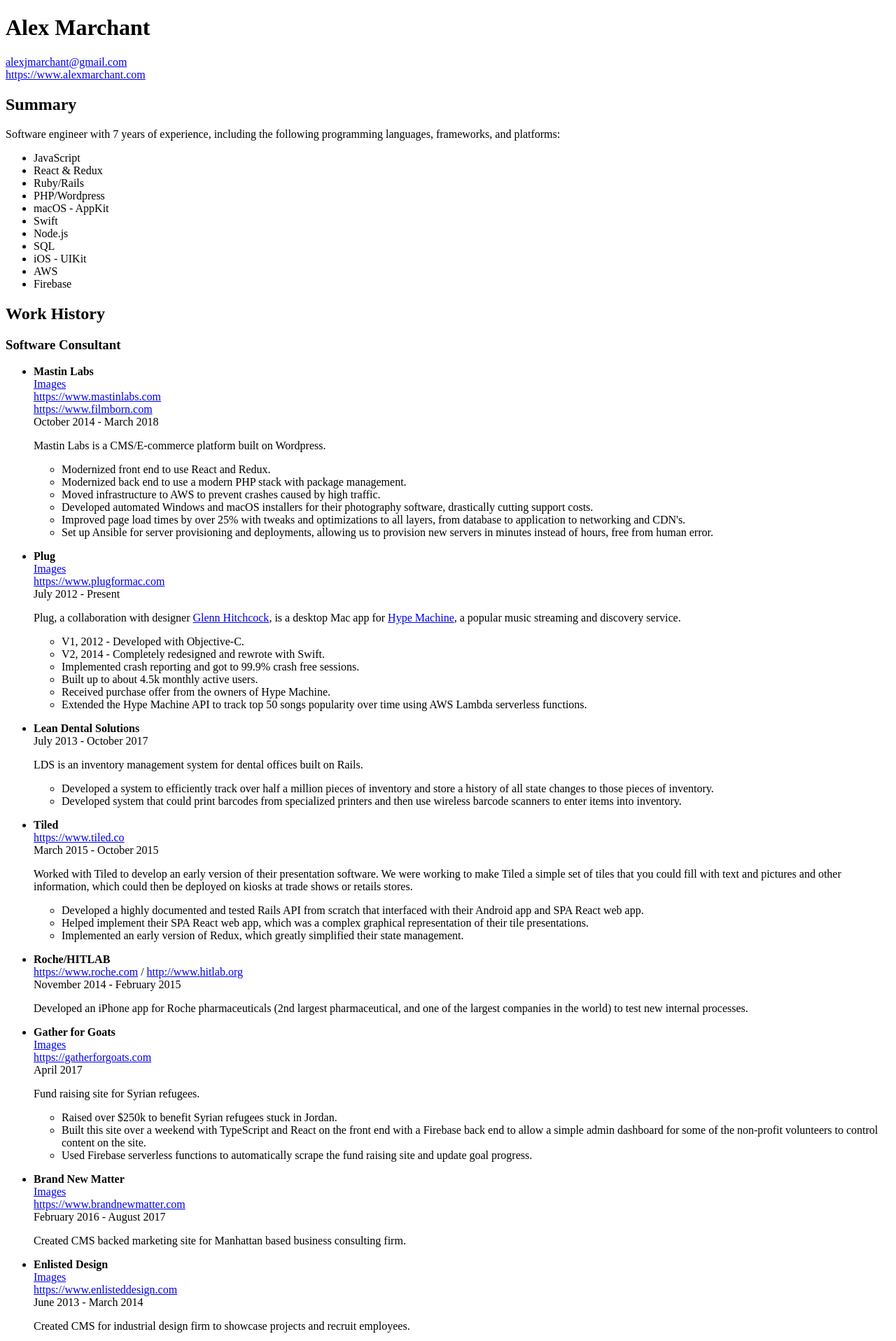
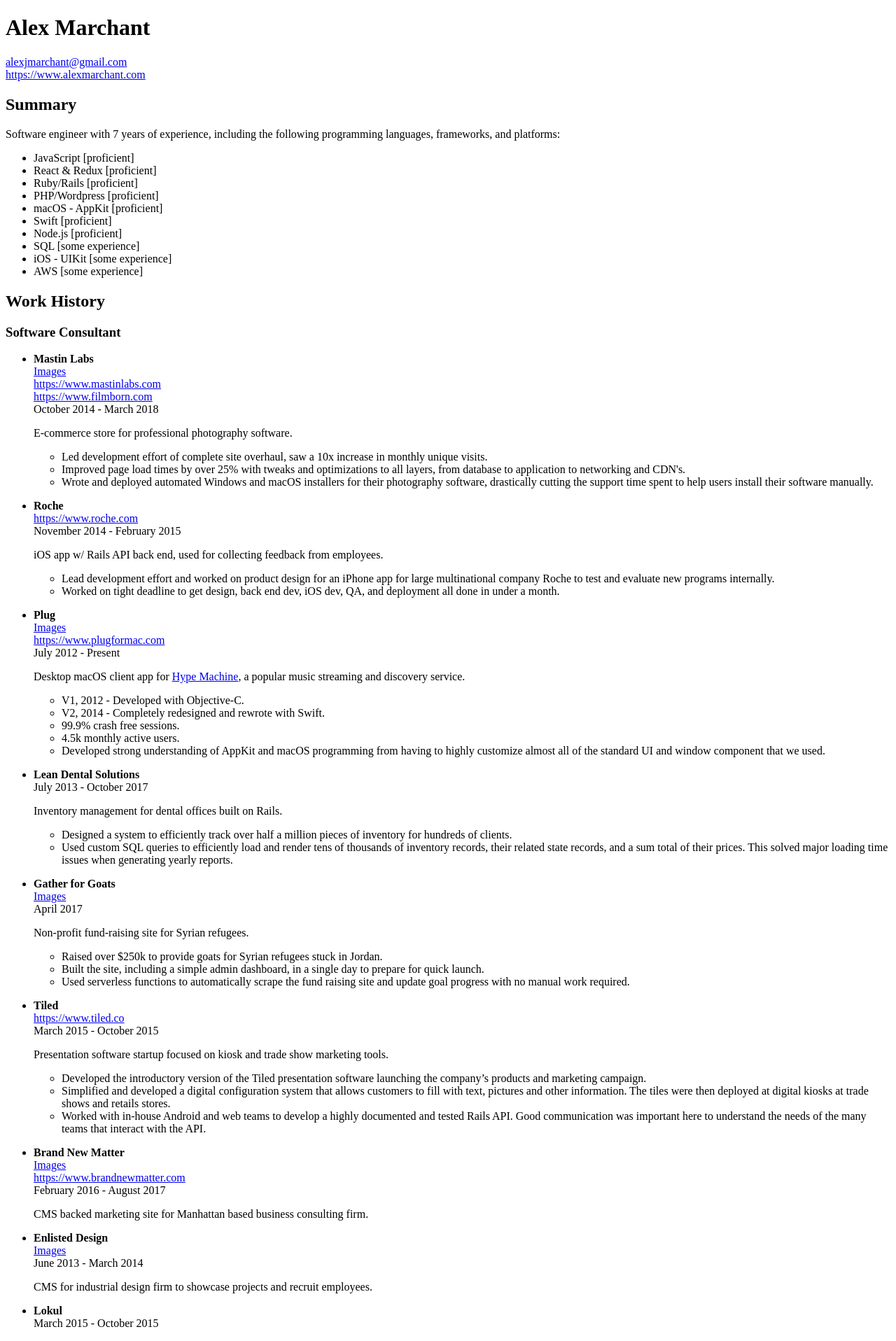
Before and after one commit to alexmarchant/alexmarchant.com, a PHP site: template site/templates/resume.twig in a window 1280 px wide. Shown: the top 1916 px of the page at 70% size. Run offline with PHP 8.4, Linux system fonts and the light colour scheme; the template is opened without the code that fills it, so the values that code supplies are empty; some libraries are stand-ins or nearby versions.

Commit message:
Resume tweaks

```diff
--- a/site/templates/resume.twig
+++ b/site/templates/resume.twig
@@ -15,17 +15,16 @@
     <h2>Summary</h2>
     <p>Software engineer with 7 years of experience, including the following programming languages, frameworks, and platforms:</p>
     <ul>
-      <li>JavaScript</li>
-      <li>React & Redux</li>
-      <li>Ruby/Rails</li>
-      <li>PHP/Wordpress</li>
-      <li>macOS - AppKit</li>
-      <li>Swift</li>
-      <li>Node.js</li>
-      <li>SQL</li>
-      <li>iOS - UIKit</li>
-      <li>AWS</li>
-      <li>Firebase</li>
+      <li>JavaScript [proficient]</li>
+      <li>React & Redux [proficient]</li>
+      <li>Ruby/Rails [proficient]</li>
+      <li>PHP/Wordpress [proficient]</li>
+      <li>macOS - AppKit [proficient]</li>
+      <li>Swift [proficient]</li>
+      <li>Node.js [proficient]</li>
+      <li>SQL [some experience]</li>
+      <li>iOS - UIKit [some experience]</li>
+      <li>AWS [some experience]</li>
     </ul>
   </div>
 
@@ -47,15 +46,26 @@
           October 2014 - March 2018
         </p>
         <p>
-          Mastin Labs is a CMS/E-commerce platform built on Wordpress.
+          E-commerce store for professional photography software.
         </p>
         <ul>
-          <li>Modernized front end to use React and Redux.</li>
-          <li>Modernized back end to use a modern PHP stack with package management.</li>
-          <li>Moved infrastructure to AWS to prevent crashes caused by high traffic.</li>
-          <li>Developed automated Windows and macOS installers for their photography software, drastically cutting support costs.</li>
+          <li>Led development effort of complete site overhaul, saw a 10x increase in monthly unique visits.</li>
           <li>Improved page load times by over 25% with tweaks and optimizations to all layers, from database to application to networking and CDN's.</li>
-          <li>Set up Ansible for server provisioning and deployments, allowing us to provision new servers in minutes instead of hours, free from human error.</li>
+          <li>Wrote and deployed automated Windows and macOS installers for their photography software, drastically cutting the support time spent to help users install their software manually.</li>
+        </ul>
+      </li>
+      <li>
+        <p>
+          <strong>Roche</strong>
+          <br />
+          <a href="https://www.roche.com">https://www.roche.com</a>
+          <br />
+          November 2014 - February 2015
+        </p>
+        <p>iOS app w/ Rails API back end, used for collecting feedback from employees.</p>
+        <ul>
+          <li>Lead development effort and worked on product design for an iPhone app for large multinational company Roche to test and evaluate new programs internally.</li>
+          <li>Worked on tight deadline to get design, back end dev, iOS dev, QA, and deployment all done in under a month.</li>
         </ul>
       </li>
       <li>
@@ -69,15 +79,14 @@
           July 2012 - Present
         </p>
         <p>
-          Plug, a collaboration with designer <a href="https://twitter.com/glennui" target="_blank" rel="noreferrer noopener">Glenn Hitchcock</a>, is a desktop Mac app for&nbsp;<a href="https://hypem.com" target="_blank" rel="noreferrer noopener">Hype Machine</a>, a popular music streaming and discovery service.
+          Desktop macOS client app for <a href="https://hypem.com" target="_blank" rel="noreferrer noopener">Hype Machine</a>, a popular music streaming and discovery service.
         </p>
         <ul>
           <li>V1, 2012 - Developed with Objective-C.</li>
           <li>V2, 2014 - Completely redesigned and rewrote with Swift.</li>
-          <li>Implemented crash reporting and got to 99.9% crash free sessions.</li>
-          <li>Built up to about 4.5k monthly active users.</li>
-          <li>Received purchase offer from the owners of Hype Machine.</li>
-          <li>Extended the Hype Machine API to track top 50 songs popularity over time using AWS Lambda serverless functions.</li>
+          <li>99.9% crash free sessions.</li>
+          <li>4.5k monthly active users.</li>
+          <li>Developed strong understanding of AppKit and macOS programming from having to highly customize almost all of the standard UI and window component that we used.</li>
         </ul>
       </li>
       <li>
@@ -87,11 +96,26 @@
           July 2013 - October 2017
         </p>
         <p>
-          LDS is an inventory management system for dental offices built on Rails.
+          Inventory management for dental offices built on Rails.
         </p>
         <ul>
-          <li>Developed a system to efficiently track over half a million pieces of inventory and store a history of all state changes to those pieces of inventory.</li>
-          <li>Developed system that could print barcodes from specialized printers and then use wireless barcode scanners to enter items into inventory.</li>
+          <li>Designed a system to efficiently track over half a million pieces of inventory for hundreds of clients.</li>
+          <li>Used custom SQL queries to efficiently load and render tens of thousands of inventory records, their related state records, and a sum total of their prices. This solved major loading time issues when generating yearly reports.</li>
+        </ul>
+      </li>
+      <li>
+        <p>
+          <strong>Gather for Goats</strong>
+          <br />
+          <a href="/projects/gather-for-goats">Images</a>
+          <br />
+          April 2017
+        </p>
+        <p>Non-profit fund-raising site for Syrian refugees.</p>
+        <ul>
+          <li>Raised over $250k to provide goats for Syrian refugees stuck in Jordan.</li>
+          <li>Built the site, including a simple admin dashboard, in a single day to prepare for quick launch.</li>
+          <li>Used serverless functions to automatically scrape the fund raising site and update goal progress with no manual work required.</li>
         </ul>
       </li>
       <li>
@@ -102,40 +126,11 @@
           <br />
           March 2015 - October 2015
         </p>
-        <p>Worked with Tiled to develop an early version of their presentation software. We were working to make Tiled a simple set of tiles that you could fill with text and pictures and other information, which could then be deployed on kiosks at trade shows or retails stores.</p>
+        <p>Presentation software startup focused on kiosk and trade show marketing tools.</p>
         <ul>
-          <li>Developed a highly documented and tested Rails API from scratch that interfaced with their Android app and SPA React web app.</li>
-          <li>Helped implement their SPA React web app, which was a complex graphical representation of their tile presentations.</li>
-          <li>Implemented an early version of Redux, which greatly simplified their state management.</li>
-        </ul>
-      </li>
-      <li>
-        <p>
-          <strong>Roche/HITLAB</strong>
-          <br />
-          <a href="https://www.roche.com">https://www.roche.com</a>
-          /
-          <a href="http://www.hitlab.org">http://www.hitlab.org</a>
-          <br />
-          November 2014 - February 2015
-        </p>
-        <p>Developed an iPhone app for Roche pharmaceuticals (2nd largest pharmaceutical, and one of the largest companies in the world) to test new internal processes.</p>
-      </li>
-      <li>
-        <p>
-          <strong>Gather for Goats</strong>
-          <br />
-          <a href="/projects/gather-for-goats">Images</a>
-          <br />
-          <a href="https://gatherforgoats.com">https://gatherforgoats.com</a>
-          <br />
-          April 2017
-        </p>
-        <p>Fund raising site for Syrian refugees.</p>
-        <ul>
-          <li>Raised over $250k to benefit Syrian refugees stuck in Jordan.</li>
-          <li>Built this site over a weekend with TypeScript and React on the front end with a Firebase back end to allow a simple admin dashboard for some of the non-profit volunteers to control content on the site.</li>
-          <li>Used Firebase serverless functions to automatically scrape the fund raising site and update goal progress.</li>
+          <li>Developed the introductory version of the Tiled presentation software launching the company’s products and marketing campaign.</li>
+          <li>Simplified and developed a digital configuration system that allows customers to fill with text, pictures and other information. The tiles were then deployed at digital kiosks at trade shows and retails stores.</li>
+          <li>Worked with in-house Android and web teams to develop a highly documented and tested Rails API. Good communication was important here to understand the needs of the many teams that interact with the API.</li>
         </ul>
       </li>
       <li>
@@ -148,7 +143,7 @@
           <br />
           February 2016 - August 2017
         </p>
-        <p>Created CMS backed marketing site for Manhattan based business consulting firm.</p>
+        <p>CMS backed marketing site for Manhattan based business consulting firm.</p>
 
       </li>
       <li>
@@ -157,11 +152,9 @@
           <br />
           <a href="/projects/enlisted-design">Images</a>
           <br />
-          <a href="https://www.enlisteddesign.com">https://www.enlisteddesign.com</a>
-          <br />
           June 2013 - March 2014
         </p>
-        <p>Created CMS for industrial design firm to showcase projects and recruit employees.</p>
+        <p>CMS for industrial design firm to showcase projects and recruit employees.</p>
       </li>
       <li>
         <p>
@@ -169,20 +162,23 @@
           <br />
           March 2015 - October 2015
         </p>
-        <p>Lokul allows businesses to use iBeacons without building their own mobile apps. I worked with them to build a functioning MVP version of their iPhone app.</p>
+        <p>iOS app that allows businesses to use iBeacons without building their own mobile apps.</p>
+        <ul>
+          <li>Worked to design and develop the MVP of their iPhone app.</li>
+        </ul>
       </li>
       <li>
         <p>
           <strong>Flavorpill</strong>
           <br />
-          <a href="http://www.flavorpill.com">http://www.flavorpill.com</a>
+          <a href="https://techcrunch.com/2012/10/09/flavorpill-ge/">https://techcrunch.com/2012/10/09/flavorpill-ge/</a>
           <br />
           February 2012
         </p>
         <p>Flavorpill is a curated service of things to do in major US cities.</p>
         <ul>
           <li>Worked to redesign their platform from the ground up, including rethinking of core parts of their strategy and implementation.</li>
-          <li>Worked with a small team during a 2 week sprint to build a functioning Rails MVP.</li>
+          <li>Rushed to meet very ambitious deadlines and build a functional v1 of the redesigned site.</li>
         </ul>
       </li>
     </ul>
@@ -210,9 +206,10 @@
           May 2011 - July 2011
         </p>
         <ul>
-          <li>Worked in leveraged lending arm of the Corporate Banking group; presented regularly to executive vice president level management.</li>
+          <li>Together with team closed deals worth over $100 million in 3 months, a record for the Corporate Banking group.</li>
+          <li>Analyzed proposals to the Leveraged Lending arm of the Corporate Banking group.</li>
+          <li>Presented regularly to executive vice president level management.</li>
           <li>Designed a new standard template for calculating cash flow which was implemented by the head of the leveraged lending arm.</li>
-          <li>Assisted in closing deals worth over $100 million in 3 months, a record for the Corporate Banking group.</li>
         </ul>
       </li>
     </ul>
@@ -225,7 +222,10 @@
           <br />
           September 2009 - June 2013
         </p>
-        <p>Purchased and restored rental properties in Detroit. I did most of the repairs myself, learning to fix plumbing, fixtures, appliances, windows, doors, etc. We turned a profit the first year, and continued earn money until we sold in 2013.</p>
+        <ul>
+          <li>Purchased and restored rental properties in Detroit performing extensive residential renovation and repairs.</li>
+          <li>Turned a profit the first year, and continued positive cash flow through sale of properties.</li>
+        </ul>
       </li>
     </ul>
 
@@ -238,9 +238,8 @@
           May 2009 - July 2009
         </p>
         <ul>
-          <li>Developed and tested breakthrough graphical display for measuring patient respiration, reducing user error up to 90%.</li>
-          <li>Used Excel and Visual Basic to program automatic testing procedure, cutting testing time by 43%.</li>
-          <li>Conclusions to be published in a peer-reviewed scientific journal.</li>
+          <li>Developed and tested breakthrough graphical display for measuring patient respiration, reducing staff error up to 90% compared to current text based displays.</li>
+          <li>Updated old testing procedures using advanced functionality in Excel and Visual Basic. Many steps were automated or simplified cutting testing time by 43%.</li>
         </ul>
       </li>
     </ul>
@@ -257,8 +256,8 @@
   <div>
     <h2>Other Notes</h2>
     <ul>
-      <li>Fluent in Russian.</li>
-      <li>Ran the 2017 New York marathon.</li>
+      <li>Fluent Russian - Speak/Read/Write</li>
+      <li>Fitness and running - 2017 New York Marathon</li>
     </ul>
   </div>
 </body>
```
Also changed, not shown: site/package.json (+6 -6 lines), site/package-lock.json.
